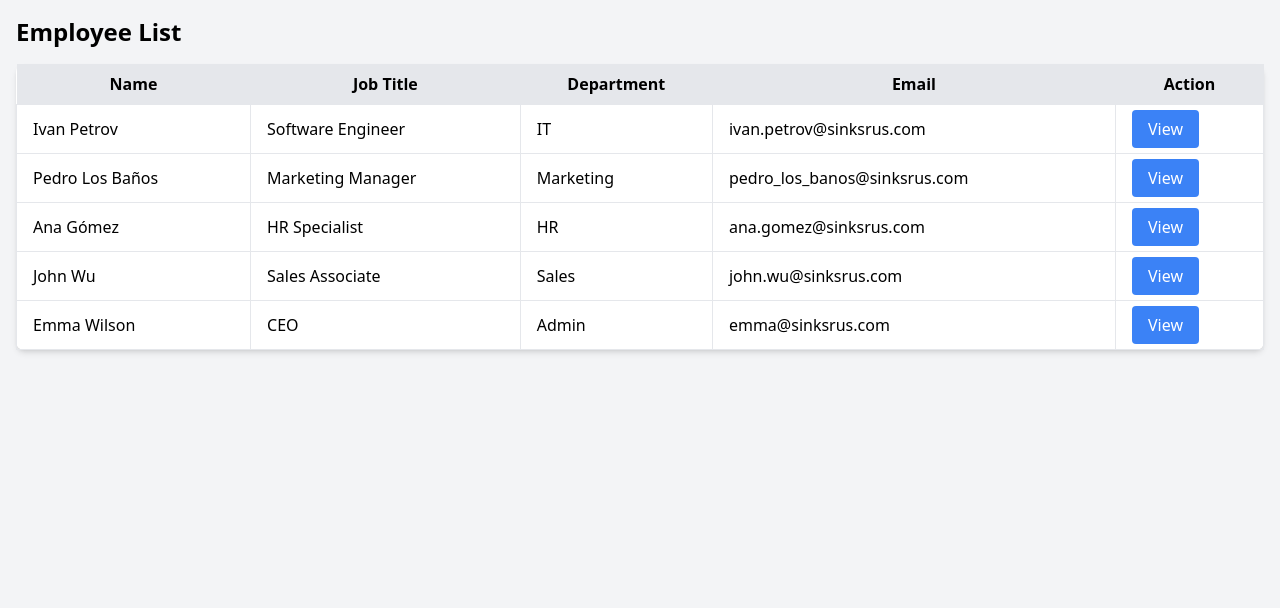
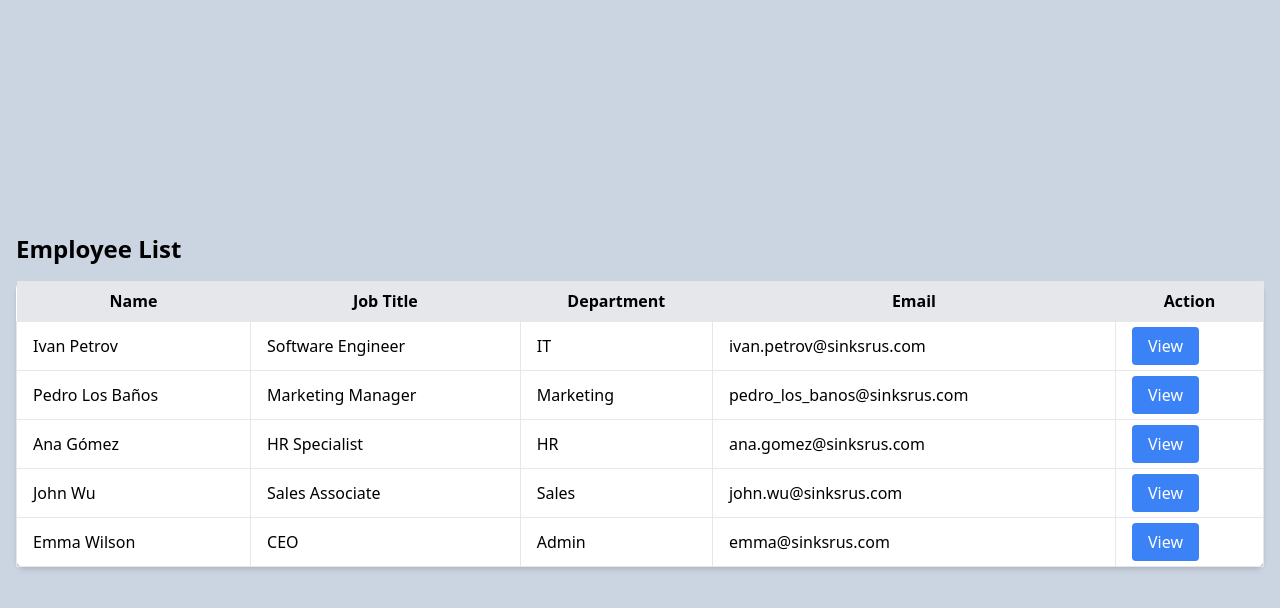
Before and after one commit to adrian-aizen/sinkssys, a plain HTML site: page employee_list.html in a window 1280 px wide. Drawn offline with nearby package versions, Linux system fonts and the light colour scheme.

Commit message:
Updated employee list

```diff
--- a/employee_list.html
+++ b/employee_list.html
@@ -6,7 +6,7 @@
     <title>Employee List</title>
     <script src="https://cdn.tailwindcss.com"></script>
 </head>
-<body class="bg-gray-100">
+<body class="h-screen flex items-center justify-center bg-slate-300">
     <div class="container mx-auto p-4">
         <h1 class="text-2xl font-bold mb-4">Employee List</h1>
         <table class="table-auto w-full bg-white shadow-md rounded-lg">
```
